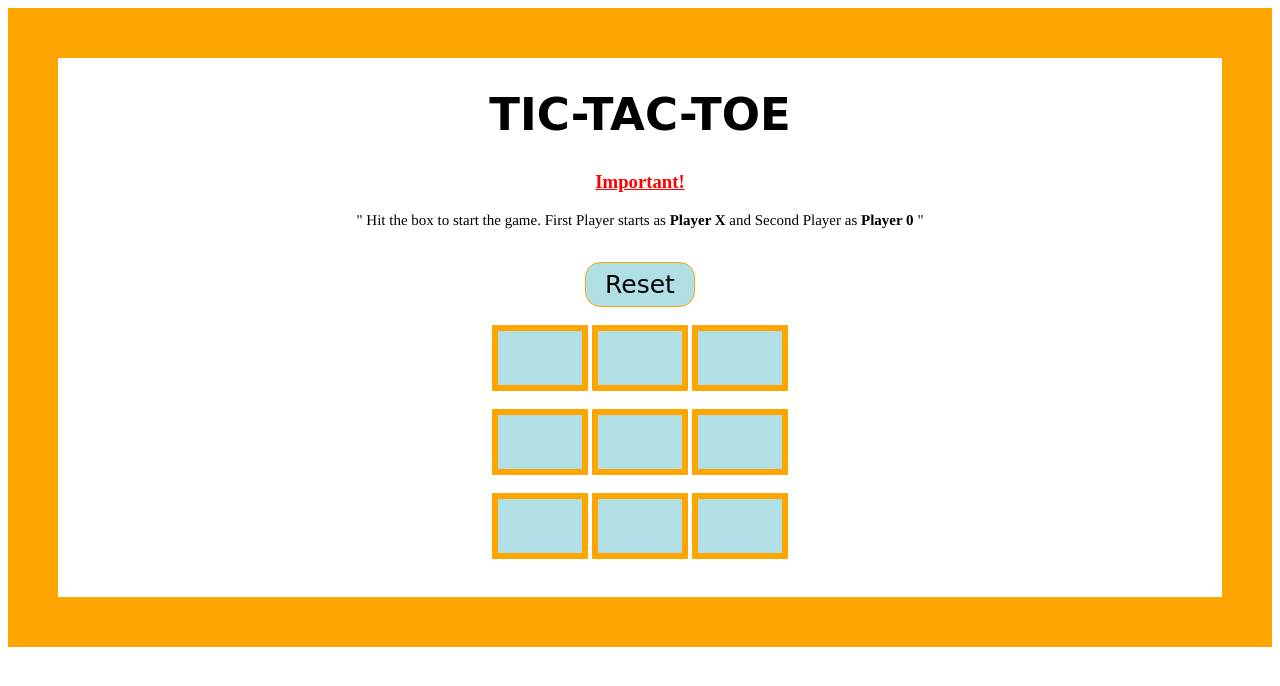
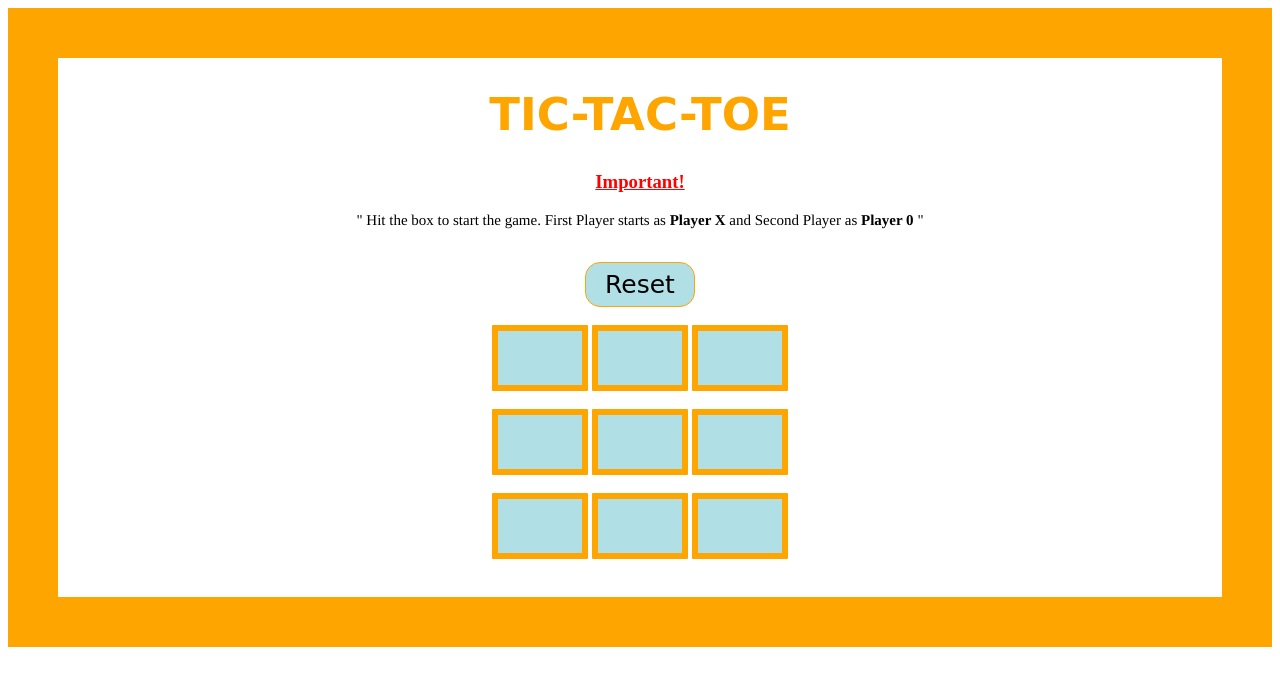
Before and after one commit to alam0314/tic_tac_toe.github.io, a plain HTML site: page index.html in a window 1280 px wide. Drawn offline with Linux system fonts and the light colour scheme.

Commit message:
Update style.css

```diff
--- a/style.css
+++ b/style.css
@@ -1,6 +1,6 @@
 
 	h1 {
-		color: black;
+		color: orange;
 		font-size: 45px;
     font-family:'Nerko One', cursive;
 	}
```
